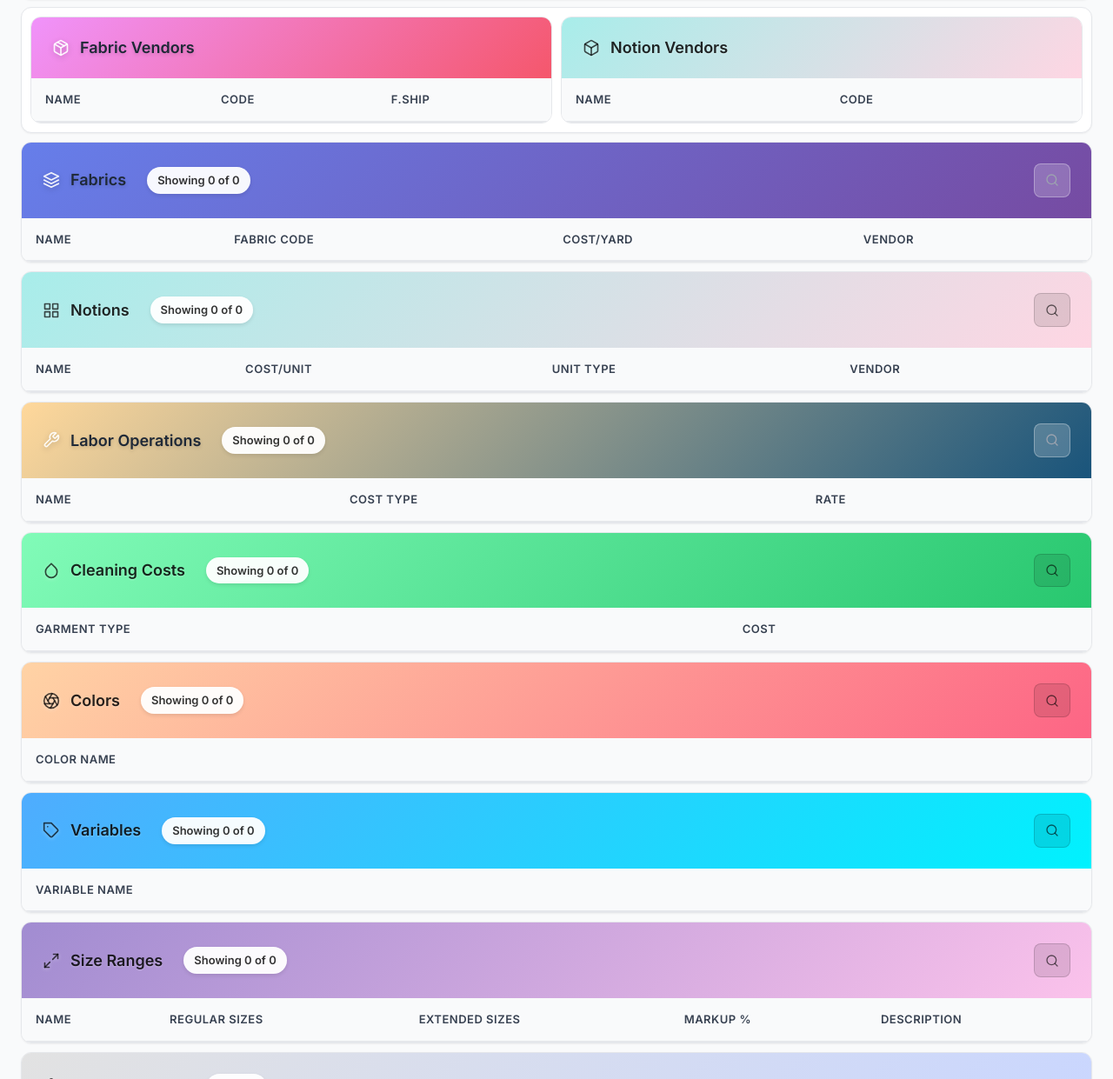
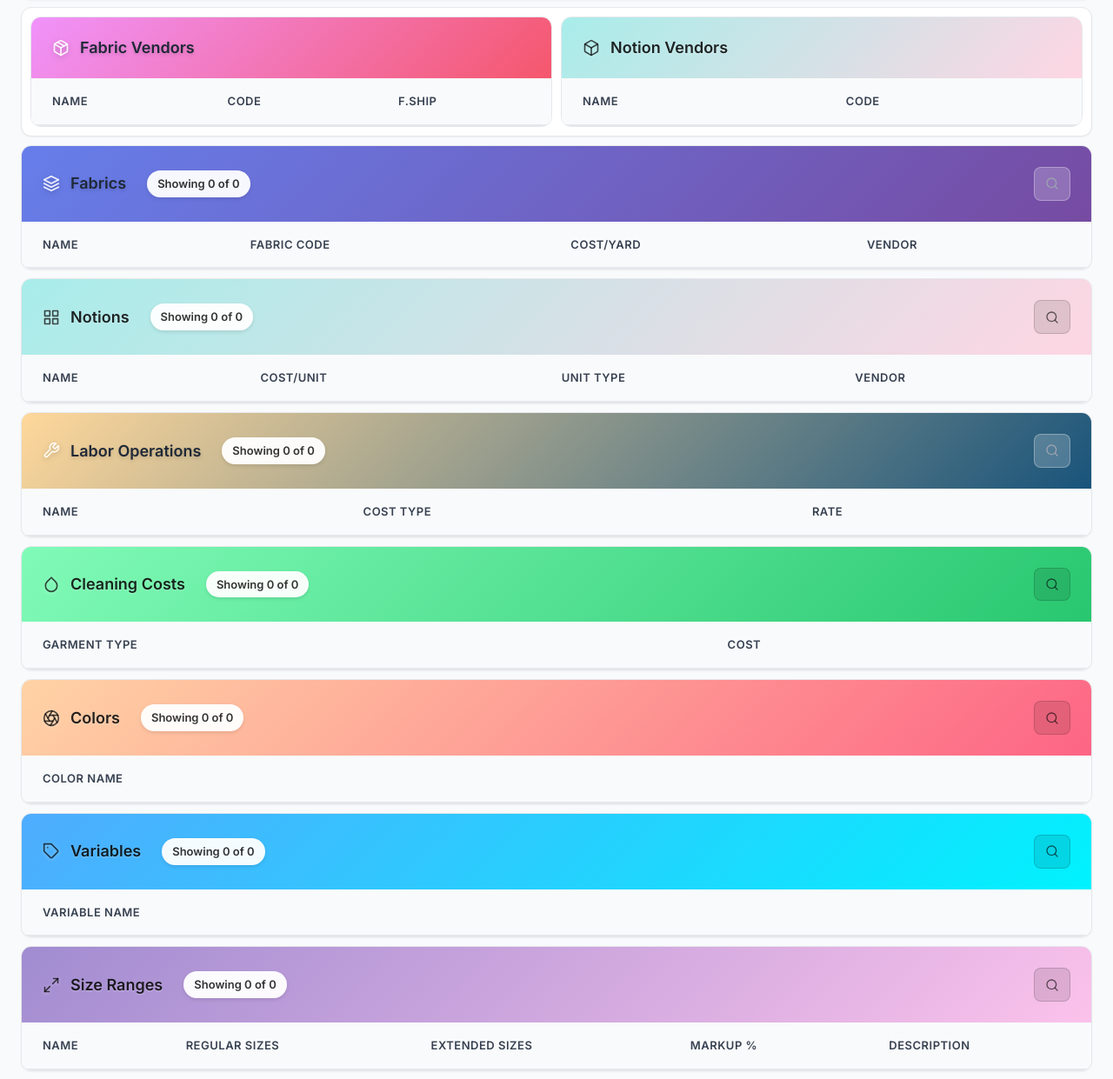
Before and after one commit to JAITteam/ja-uniforms-pricing, a Flask app: page /master-costs in a window 1280 px wide. Shown: the part 230-1471 px from the top of the page at 87% size. Run offline with Flask 3, Linux system fonts and the light colour scheme; the visitor is signed in with stand-in values (Sample User, id 1); data that the repository does not hold is empty; some libraries are stand-ins or nearby versions.

Commit message:
UI fixes: vendor code separate line, view mode for dynamic rows, total cost alignment, section colors, snapshot styling, master costs table fix

```diff
--- a/static/css/custom.css
+++ b/static/css/custom.css
@@ -1385,24 +1385,24 @@ textarea {
     width: 150px;
 }
 /* ============================================
-   FIX MASTER COSTS TABLES
+   FIX MASTER COSTS TABLES ONLY
    ============================================ */
-.modern-table tbody tr {
+.main-container .modern-table tbody tr {
     background: white !important;
     border-left: none !important;
 }
 
-.modern-table tbody tr:hover {
+.main-container .modern-table tbody tr:hover {
     background: #f8fafc !important;
 }
 
-.modern-table tbody tr.labor-row {
+.main-container .modern-table tbody tr.labor-row {
     display: table-row !important;
     grid-template-columns: none !important;
 }
 
-.modern-table td,
-.modern-table th {
+.main-container .modern-table td,
+.main-container .modern-table th {
     padding: 1rem 1.5rem !important;
     border-left: none !important;
     background: transparent !important;
```
